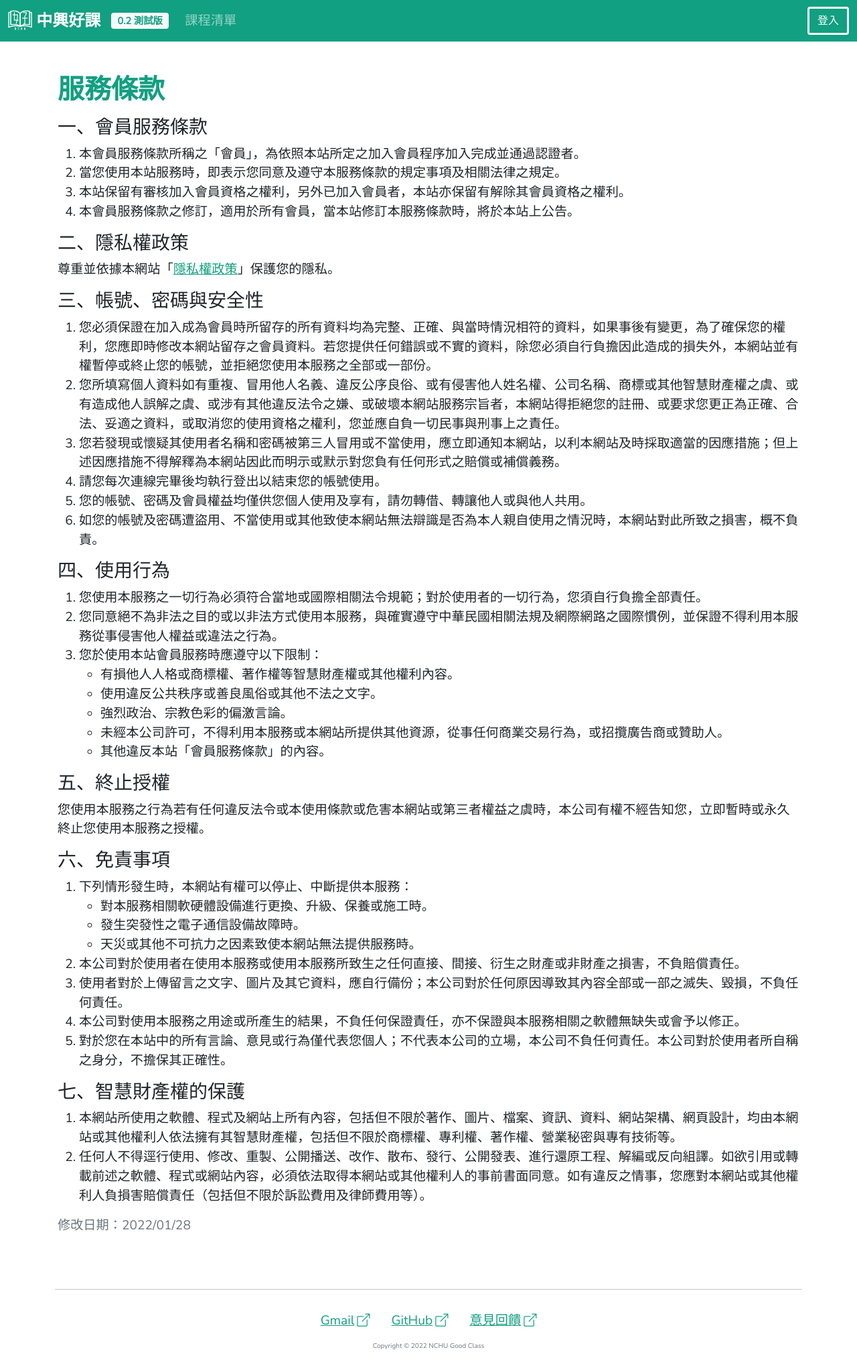
After one commit to AndyChiangSH/NCHU-Good-Class, a Django app: page /web/terms/ in a window 1280 px wide. The commit adds this page. Shown: the whole page at 67% size. Run offline with Django 3.2, Linux system fonts and the light colour scheme; some libraries are stand-ins or nearby versions.

Commit message:
0.2.4 - add privacy&terms

```diff
--- a/templates/base.html
+++ b/templates/base.html
@@ -112,7 +112,7 @@
                 <ul class="navbar-nav d-flex">
                     {% if request.user.is_authenticated %}
                     <li class="nav-item">
-                        <a class="nav-link me-3" href="{% url 'profile' %}">{{ user.get_full_name }}</a>
+                        <a class="nav-link me-3" href="{% url 'profile' %}">{{ user.get_full_name|default:"個人資料" }}</a>
                     </li>
                     <li class="nav-item">
                         <a class="btn login-btn" href="{% url 'logout' %}?next={{ request.path }}">登出</a>
@@ -136,14 +136,16 @@
         <hr class="my-3">
         <div class="d-flex flex-wrap justify-content-center">
             <div class="m-3 text-center">
-                <a class="link-main-color" href="mailto:nchugoodclass@gmail.com">Gmail</a>
+                <a class="link-main-color" href="mailto:nchugoodclass@gmail.com">Gmail<i
+                        class="bi bi-box-arrow-up-right ms-1"></i></a>
             </div>
             <div class="m-3 text-center">
                 <a class="link-main-color" href="https://github.com/AndyChiangSH/NCHU-Good-Class"
-                    target="_blank">GitHub</a>
+                    target="_blank">GitHub<i class="bi bi-box-arrow-up-right ms-1"></i></a>
             </div>
             <div class="m-3 text-center">
-                <a class="link-main-color" href="#" target="_blank">意見回饋</a>
+                <a class="link-main-color" href="#" target="_blank">意見回饋<i
+                        class="bi bi-box-arrow-up-right ms-1"></i></a>
             </div>
         </div>
         <p class="text-center text-muted" style="font-size: 10px;">Copyright © 2022 NCHU Good Class</p>
--- a/web/templates/web/login_new.html
+++ b/web/templates/web/login_new.html
@@ -1,6 +1,6 @@
 {% extends "base.html" %}
 
-{% block title %} | 新使用者{% endblock title %}
+{% block title %} | 首次登入{% endblock title %}
 
 {% block style %}
 <style>
--- /dev/null
+++ b/web/templates/web/terms.html
@@ -0,0 +1,78 @@
+{% extends 'base.html' %}
+
+{% block title %} | 服務條款{% endblock title %}
+
+{% block style %}
+{% endblock style %}
+
+{% block content %}
+<h1 class="text-main-color fw-bold mb-3">服務條款</h1>
+
+<h3>一、會員服務條款</h3>
+<ol>
+    <li>本會員服務條款所稱之「會員」，為依照本站所定之加入會員程序加入完成並通過認證者。</li>
+    <li>當您使用本站服務時，即表示您同意及遵守本服務條款的規定事項及相關法律之規定。</li>
+    <li>本站保留有審核加入會員資格之權利，另外已加入會員者，本站亦保留有解除其會員資格之權利。</li>
+    <li>本會員服務條款之修訂，適用於所有會員，當本站修訂本服務條款時，將於本站上公告。</li>
+</ol>
+
+<h3>二、隱私權政策</h3>
+<p>尊重並依據本網站「<a class="link-main-color" href="{% url 'privacy' %}">隱私權政策</a>」保護您的隱私。</p>
+
+<h3>三、帳號、密碼與安全性</h3>
+<ol>
+    <li>您必須保證在加入成為會員時所留存的所有資料均為完整、正確、與當時情況相符的資料，如果事後有變更，為了確保您的權利，您應即時修改本網站留存之會員資料。若您提供任何錯誤或不實的資料，除您必須自行負擔因此造成的損失外，本網站並有權暫停或終止您的帳號，並拒絕您使用本服務之全部或一部份。
+    </li>
+    <li>您所填寫個人資料如有重複、冒用他人名義、違反公序良俗、或有侵害他人姓名權、公司名稱、商標或其他智慧財產權之虞、或有造成他人誤解之虞、或涉有其他違反法令之嫌、或破壞本網站服務宗旨者，本網站得拒絕您的註冊、或要求您更正為正確、合法、妥適之資料，或取消您的使用資格之權利，您並應自負一切民事與刑事上之責任。
+    </li>
+    <li>您若發現或懷疑其使用者名稱和密碼被第三人冒用或不當使用，應立即通知本網站，以利本網站及時採取適當的因應措施；但上述因應措施不得解釋為本網站因此而明示或默示對您負有任何形式之賠償或補償義務。</li>
+    <li>請您每次連線完畢後均執行登出以結束您的帳號使用。</li>
+    <li>您的帳號、密碼及會員權益均僅供您個人使用及享有，請勿轉借、轉讓他人或與他人共用。</li>
+    <li>如您的帳號及密碼遭盜用、不當使用或其他致使本網站無法辯識是否為本人親自使用之情況時，本網站對此所致之損害，概不負責。</li>
+</ol>
+
+<h3>四、使用行為</h3>
+<ol>
+    <li>您使用本服務之一切行為必須符合當地或國際相關法令規範；對於使用者的一切行為，您須自行負擔全部責任。</li>
+    <li>您同意絕不為非法之目的或以非法方式使用本服務，與確實遵守中華民國相關法規及網際網路之國際慣例，並保證不得利用本服務從事侵害他人權益或違法之行為。</li>
+    <li>
+        您於使用本站會員服務時應遵守以下限制：
+        <ul>
+            <li>有損他人人格或商標權、著作權等智慧財產權或其他權利內容。</li>
+            <li>使用違反公共秩序或善良風俗或其他不法之文字。</li>
+            <li>強烈政治、宗教色彩的偏激言論。</li>
+            <li>未經本公司許可，不得利用本服務或本網站所提供其他資源，從事任何商業交易行為，或招攬廣告商或贊助人。</li>
+            <li>其他違反本站「會員服務條款」的內容。</li>
+        </ul>
+    </li>
+</ol>
+
+<h3>五、終止授權</h3>
+<p>您使用本服務之行為若有任何違反法令或本使用條款或危害本網站或第三者權益之虞時，本公司有權不經告知您，立即暫時或永久終止您使用本服務之授權。</p>
+
+<h3>六、免責事項</h3>
+<ol>
+    <li>
+        下列情形發生時，本網站有權可以停止、中斷提供本服務：
+        <ul>
+            <li>對本服務相關軟硬體設備進行更換、升級、保養或施工時。</li>
+            <li>發生突發性之電子通信設備故障時。</li>
+            <li>天災或其他不可抗力之因素致使本網站無法提供服務時。</li>
+        </ul>
+    </li>
+    <li>本公司對於使用者在使用本服務或使用本服務所致生之任何直接、間接、衍生之財產或非財產之損害，不負賠償責任。</li>
+    <li>使用者對於上傳留言之文字、圖片及其它資料，應自行備份；本公司對於任何原因導致其內容全部或一部之滅失、毀損，不負任何責任。</li>
+    <li>本公司對使用本服務之用途或所產生的結果，不負任何保證責任，亦不保證與本服務相關之軟體無缺失或會予以修正。</li>
+    <li>對於您在本站中的所有言論、意見或行為僅代表您個人；不代表本公司的立場，本公司不負任何責任。本公司對於使用者所自稱之身分，不擔保其正確性。</li>
+</ol>
+
+<h3>七、智慧財產權的保護</h3>
+<ol>
+    <li>本網站所使用之軟體、程式及網站上所有內容，包括但不限於著作、圖片、檔案、資訊、資料、網站架構、網頁設計，均由本網站或其他權利人依法擁有其智慧財產權，包括但不限於商標權、專利權、著作權、營業秘密與專有技術等。</li>
+    <li>任何人不得逕行使用、修改、重製、公開播送、改作、散布、發行、公開發表、進行還原工程、解編或反向組譯。如欲引用或轉載前述之軟體、程式或網站內容，必須依法取得本網站或其他權利人的事前書面同意。如有違反之情事，您應對本網站或其他權利人負損害賠償責任（包括但不限於訴訟費用及律師費用等）。
+    </li>
+</ol>
+
+<p class="text-muted">修改日期：2022/01/28</p>
+
+{% endblock content %}
--- a/web/urls.py
+++ b/web/urls.py
@@ -17,7 +17,9 @@ urlpatterns = [
     path('comment/edit/<int:id>', views.comment_edit, name="comment_edit"),     # 編輯評論
     path('comment/delete/<int:id>', views.comment_delete, name="comment_delete"),   # 刪除評論
     path('no_premission/', views.no_premission, name="no_premission"),   # 沒有權限
-    path('follow/<str:id>', views.follow, name="follow"),    # 追蹤
-    path('login_new/', views.login_new, name="login_new"),
-    path('login_error/', views.login_error, name="login_error"),
+    path('follow/<str:id>', views.follow, name="follow"),   # 追蹤
+    path('login_new/', views.login_new, name="login_new"),  # 首次登入
+    path('login_error/', views.login_error, name="login_error"),    # 登入失敗
+    path('privacy/', views.privacy, name="privacy"),   # 隱私權政策
+    path('terms/', views.terms, name="terms"),   # 服務條款
 ]
--- a/web/views.py
+++ b/web/views.py
@@ -558,7 +558,7 @@ def login_new(request):
     try:    # 有profile
         profile = Profile.objects.get(pUID=user)
 
-        return redirect('/')
+        return redirect('/web/profile/edit')
     except: # 沒有profile
         # 新增profile
         dept = Department.objects.get(dDept="不公開")
@@ -573,3 +573,13 @@ def login_error(request):
         return redirect('/')
     else:   # 否則顯示錯誤頁面
         return render(request, 'web/login_error.html')
+
+
+# 隱私權政策
+def privacy(request):
+    return render(request, 'web/privacy.html')
+
+
+# 服務條款
+def terms(request):
+    return render(request, 'web/terms.html')
```
Also changed, not shown: web/templates/web/login.html (+5 -2 lines), web/templates/web/privacy.html (added, +65 -0 lines).
